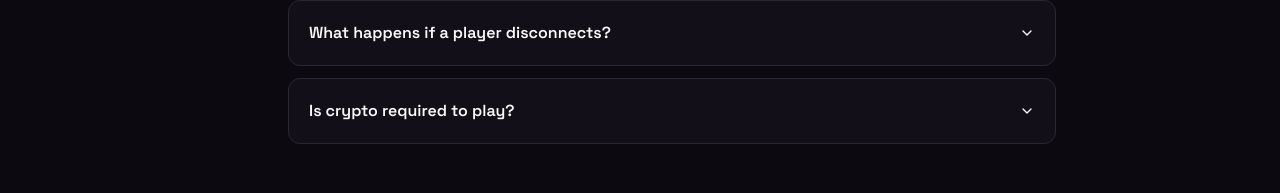
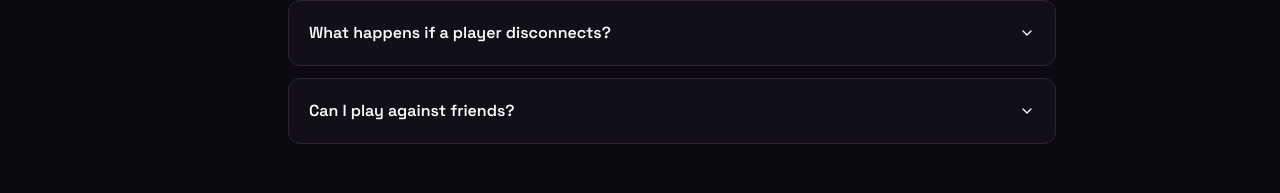
Before and after one commit to skilledgame/your-own-base-1dfaf7b3, a React (Vite) app: page / in a window 1280 px wide. Shown: the part 1948-2141 px from the top of the page. Built offline with nearby package versions, Linux system fonts and the light colour scheme; no server answers; the database is empty; the HTML template or start-up script is replaced by a standard one.

Commit message:
Code edited in Lovable Code Editor
Edited UI in Lovable

```diff
--- a/src/components/FAQSection.tsx
+++ b/src/components/FAQSection.tsx
@@ -28,9 +28,9 @@ const faqItems = [
       "If a player disconnects during a game, Skilled’s system will try to reconnect them automatically within a short time. If the player cannot rejoin, the match may be paused briefly or ended according to the specific game’s rules. In many cases, the disconnected player may forfeit the match, and the opponent will be declared the winner based on skill and progress at the time of disconnection. This approach helps keep gameplay fair and ensures a good experience for all players.",
   },
   {
-    question: "Is crypto required to play?",
+    question: "Can I play against friends?",
     answer:
-      "No, crypto is not required to play. You can enjoy free plays without depositing. However, to compete for prizes and earn Skilled Coins, you'll need to deposit using one of our supported cryptocurrencies.",
+      "Yes! Skilled lets you challenge your friends to one-on-one matches and compete in tournaments together. You can invite friends directly through the platform and set up games with custom rules. Playing against people you know is a great way to practice, improve your skills, and enjoy competitive fun in a trusted environment.",
   },
 ];
 
```
